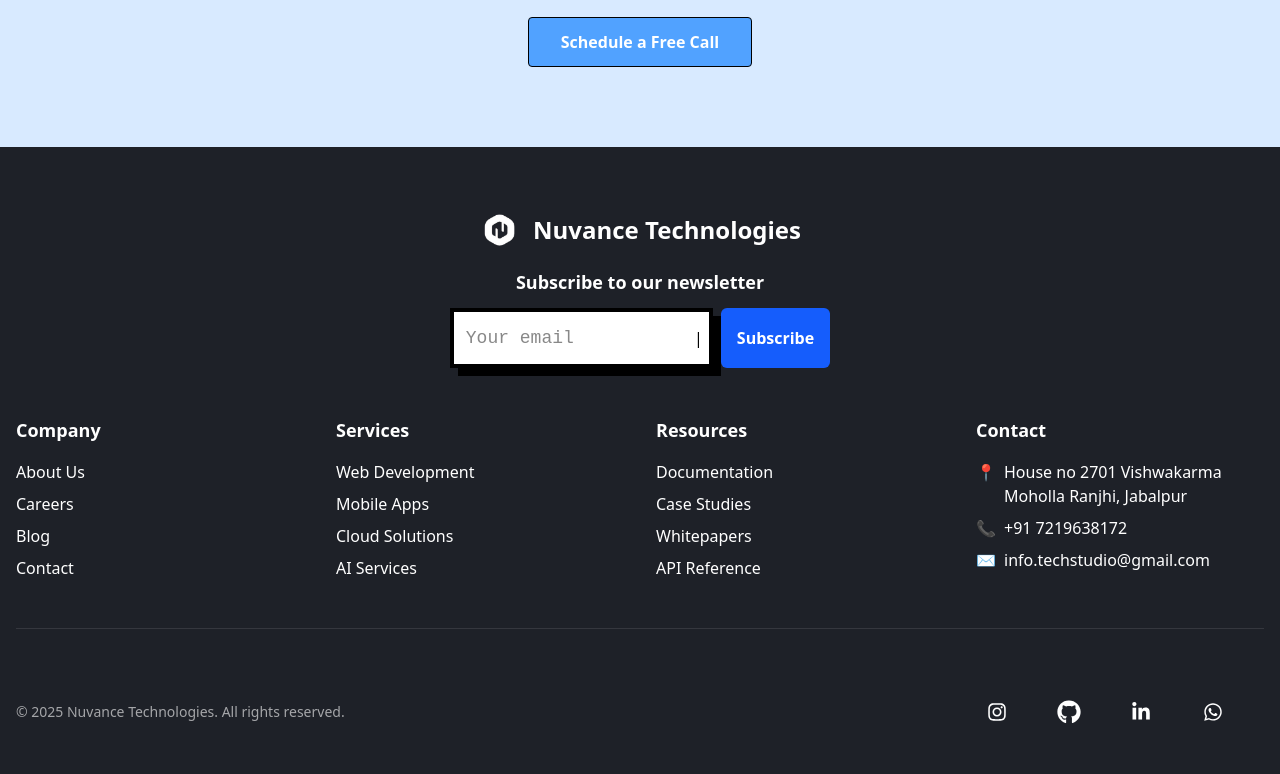
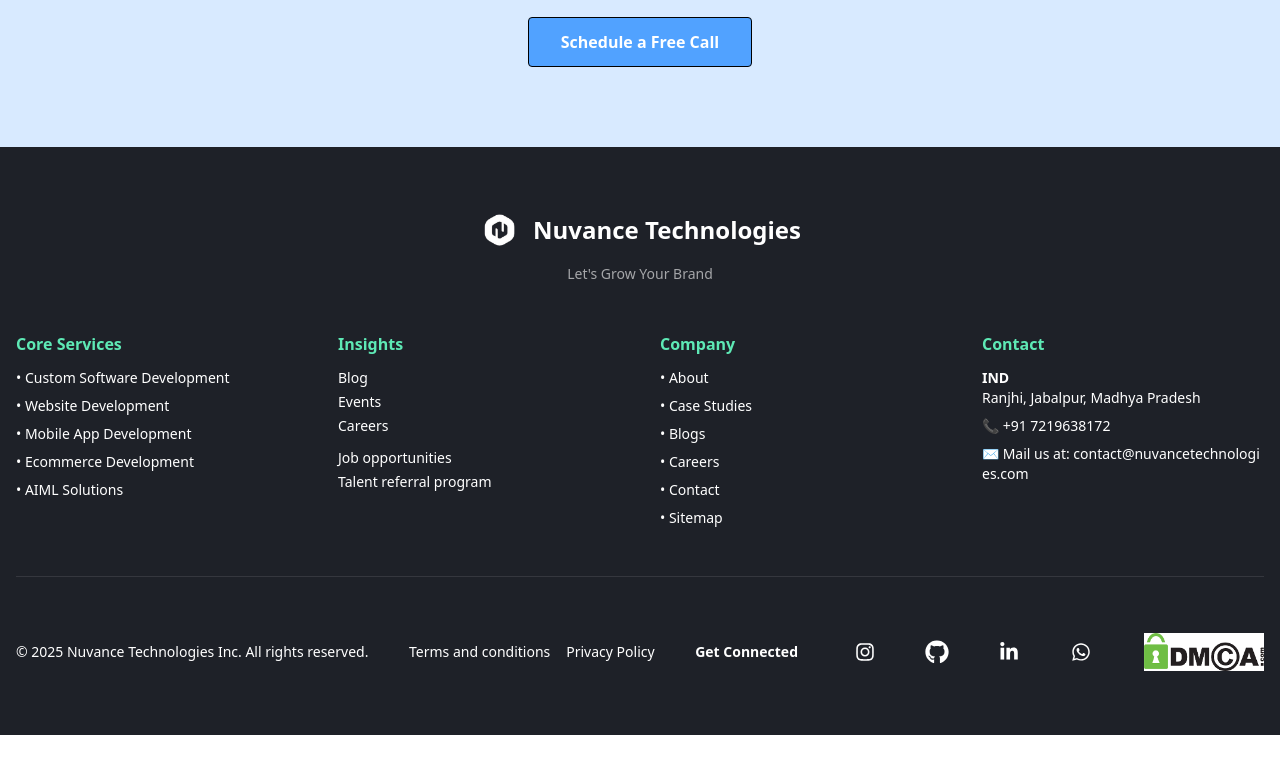
Before and after one commit to Nuvance-Technologies/Nuvance_Frontend, a Next.js app: page /services in a window 1280 px wide. Shown: the part 1466-2240 px from the top of the page. After the commit the page ends 2201 px from the top, so only its background shows below. Built offline with nearby package versions, Linux system fonts and the light colour scheme.

Commit message:
navbar, homepage, footer work done

```diff
--- a/app/case-study/page.tsx
+++ b/app/case-study/page.tsx
@@ -4,7 +4,7 @@ export default function CaseStudyPage() {
     return (
         <div className="h-screen bg-mainBgColor">
             <Navbar />
-            <div className="text-center mt-20">
+            <div className="text-center mt-18">
                 Case Studies page
             </div>
             <div className="text-center font-bold">
--- a/components/cards/SocialFooter.tsx
+++ b/components/cards/SocialFooter.tsx
@@ -22,7 +22,7 @@ const SocialFooter = () => {
                   <Linkedin/>
                 </a>
 
-                <a href="#" target='_blank' className="socialContainer containerFour">
+                <a href="#" className="socialContainer containerFour">
                   <Whatsapp/>
                 </a>
 
--- a/components/ui/Footer.tsx
+++ b/components/ui/Footer.tsx
@@ -1,16 +1,15 @@
 import Image from "next/image";
-import { Input } from "./Input-1";
-import { Button } from "./Button";
 import SocialFooter from "../cards/SocialFooter";
+import { useRouter } from "next/navigation";
 
 export default function Footer() {
+    const router = useRouter();
     return (
-        <footer className="bg-footerBg text-white pt-16 pb-8">
+        <footer className="bg-footerBg text-white pt-12 pb-6 sm:pt-16 sm:pb-8">
             <div className="container mx-auto px-4">
-                {/* Top Section - Logo and Newsletter */}
-                <div className="flex flex-col justify-between items-center mb-12">
-                    {/* Logo */}
-                    <div className="flex items-center mb-6 md:mb-0">
+                {/* Top Section - Logo and Name */}
+                <div className="flex flex-col items-center mb-8 sm:mb-12">
+                    <div className="flex items-center mb-3 sm:mb-4">
                         <div className="cursor-pointer">
                             <Image
                                 src="/NuvanceLogo-white.png"
@@ -20,102 +19,105 @@ export default function Footer() {
                                 className="hover:opacity-80 transition-opacity"
                             />
                         </div>
-                        <div className="text-2xl cursor-pointer font-bold ml-3 text-white relative group">
+                        <div className="text-xl sm:text-2xl cursor-pointer font-bold ml-3 text-white relative group">
                             Nuvance Technologies
                             <span className="absolute bottom-0 left-0 h-0.5 bg-white w-0 group-hover:w-full transition-all duration-300"></span>
                         </div>
                     </div>
+                    <p className="text-xs sm:text-sm text-white/60 text-center">Let&apos;s Grow Your Brand</p>
+                </div>
 
-                    {/* Newsletter */}
-                    <div className="w-full md:w-auto mt-5">
-                        <h3 className="text-lg font-semibold mb-3 text-center">Subscribe to our newsletter</h3>
-                        <div className="flex flex-col sm:flex-row gap-2">
-                            <Input
-                                type="email"
-                                placeholder="Your email"
-                            // className="bg-white/10 border-white/20 text-white placeholder-white/60 focus:ring-2 focus:ring-primary rounded-lg px-4 py-3 w-full sm:w-64"
-                            />
-                            <Button
-                                variant="blue_variant"
-                                text="Subscribe"
-                            // className="bg-primary hover:bg-primary/90 text-white rounded-lg px-6 py-3 transition-colors"
+                {/* Grid Content */}
+                <div className="grid grid-cols-1 sm:grid-cols-2 md:grid-cols-4 gap-8 sm:gap-10 text-xs sm:text-sm mb-8 sm:mb-12">
+                    {/* Core Services */}
+                    <div className="text-center sm:text-left">
+                        <h3 className="text-sm sm:text-base text-emerald-300 font-semibold mb-2 sm:mb-3">Core Services</h3>
+                        <ul className="space-y-1 sm:space-y-2">
+                            <li className="transition-all duration-500 hover:-translate-y-1 cursor-pointer">• Custom Software Development</li>
+                            <li className="transition-all duration-500 hover:-translate-y-1 cursor-pointer">• Website Development</li>
+                            <li className="transition-all duration-500 hover:-translate-y-1 cursor-pointer">• Mobile App Development</li>
+                            <li className="transition-all duration-500 hover:-translate-y-1 cursor-pointer">• Ecommerce Development</li>
+                            <li className="transition-all duration-500 hover:-translate-y-1 cursor-pointer">• AIML Solutions</li>
+                        </ul>
+                    </div>
+
+                    {/* Insights */}
+                    <div className="text-center sm:text-left">
+                        <h3 className="text-sm sm:text-base font-semibold text-emerald-300 mb-2 sm:mb-3">Insights</h3>
+                        <ul className="space-y-1">
+                            <li><span className="font-medium transition-all duration-300 hover:text-blue-400 cursor-pointer">Blog</span></li>
+                            <li className="transition-all duration-300 hover:text-blue-400 cursor-pointer">Events</li>
+                            <li><span className="font-medium transition-all duration-300 hover:text-blue-400 cursor-pointer">Careers</span></li>
+                        </ul>
+                        <ul className="space-y-1 mt-2 sm:mt-3 text-xs sm:text-sm">
+                            <li className="transition-all duration-300 hover:text-blue-400 cursor-pointer">Job opportunities</li>
+                            <li className="transition-all duration-300 hover:text-blue-400 cursor-pointer">Talent referral program</li>
+                        </ul>
+                    </div>
+
+                    {/* Company */}
+                    <div className="text-center sm:text-left">
+                        <h3 className="text-sm sm:text-base font-semibold mb-2 sm:mb-3 text-emerald-300">Company</h3>
+                        <ul className="space-y-1 sm:space-y-2 cursor-pointer">
+                            <li className="transition-all duration-300 hover:text-cyan-400" onClick={() => { router.push("/about-us") }}>• About</li>
+                            <li className="transition-all duration-300 hover:text-cyan-400" onClick={() => { router.push("/case-study") }}>• Case Studies</li>
+                            <li className="transition-all duration-300 hover:text-cyan-400" onClick={() => { router.push("/") }}>• Blogs</li>
+                            <li className="transition-all duration-300 hover:text-cyan-400" onClick={() => { router.push("/contact-us") }}>• Careers</li>
+                            <li className="transition-all duration-300 hover:text-cyan-400" onClick={() => { router.push("/contact-us") }}>• Contact</li>
+                            <li className="transition-all duration-300 hover:text-cyan-400" onClick={() => { router.push("/") }}>• Sitemap</li>
+                        </ul>
+                    </div>
+
+                    {/* Contact Info */}
+                    <div className="text-center sm:text-left">
+                        <h3 className="text-sm sm:text-base font-semibold mb-2 sm:mb-3 text-emerald-300">Contact</h3>
+                        <p className="mb-1 sm:mb-2 text-xs sm:text-sm">
+                            <strong>IND</strong><br />
+                            Ranjhi, Jabalpur, Madhya Pradesh
+                        </p>
+                        <p className="mb-1 sm:mb-2 text-xs sm:text-sm">📞 +91 7219638172</p>
+                        <p className="text-xs sm:text-sm">✉️{" "}
+                            <span> Mail us at: </span>
+                            <span
+                                onClick={() => { window.location.href = "mailto:contact@nuvancetechnologies.com"; }}
+                                className="cursor-pointer hover:text-blue-300 break-all"
                             >
-                            </Button>
-                        </div>
+                                contact@nuvancetechnologies.com
+                            </span>
+                        </p>
                     </div>
                 </div>
 
-                {/* Middle Section - Links */}
-                <div className="grid grid-cols-2 md:grid-cols-4 gap-8 mb-12">
-                    {/* Company */}
-                    <div>
-                        <h3 className="text-lg font-semibold mb-4">Company</h3>
-                        <ul className="space-y-2">
-                            <li><a href="#" className="hover:text-primary transition-colors">About Us</a></li>
-                            <li><a href="#" className="hover:text-primary transition-colors">Careers</a></li>
-                            <li><a href="#" className="hover:text-primary transition-colors">Blog</a></li>
-                            <li><a href="#" className="hover:text-primary transition-colors">Contact</a></li>
-                        </ul>
+                {/* Bottom Row */}
+                <div className="flex flex-col items-center md:flex-row justify-between border-t border-white/10 pt-4 sm:pt-6 gap-3 sm:gap-4 text-xs sm:text-sm">
+                    <div className="text-center hover:scale-105 transition-all duration-500 cursor-pointer md:text-left order-1 md:order-none">
+                        © {new Date().getFullYear()} Nuvance Technologies Inc. All rights reserved.
                     </div>
 
-                    {/* Services */}
-                    <div>
-                        <h3 className="text-lg font-semibold mb-4">Services</h3>
-                        <ul className="space-y-2">
-                            <li><a href="#" className="hover:text-primary transition-colors">Web Development</a></li>
-                            <li><a href="#" className="hover:text-primary transition-colors">Mobile Apps</a></li>
-                            <li><a href="#" className="hover:text-primary transition-colors">Cloud Solutions</a></li>
-                            <li><a href="#" className="hover:text-primary transition-colors">AI Services</a></li>
-                        </ul>
+                    <div className="flex flex-col sm:flex-row gap-2 sm:gap-4 text-center order-3 md:order-none">
+                        <span className="hover:text-primary cursor-pointer transition-all duration-300 hover:text-blue-400">Terms and conditions</span>
+                        <span className="hover:text-primary cursor-pointer transition-all duration-300 hover:text-blue-400">Privacy Policy</span>
                     </div>
 
-                    {/* Resources */}
-                    <div>
-                        <h3 className="text-lg font-semibold mb-4">Resources</h3>
-                        <ul className="space-y-2">
-                            <li><a href="#" className="hover:text-primary transition-colors">Documentation</a></li>
-                            <li><a href="#" className="hover:text-primary transition-colors">Case Studies</a></li>
-                            <li><a href="#" className="hover:text-primary transition-colors">Whitepapers</a></li>
-                            <li><a href="#" className="hover:text-primary transition-colors">API Reference</a></li>
-                        </ul>
-                    </div>
-
-                    {/* Contact */}
-                    <div>
-                        <h3 className="text-lg font-semibold mb-4">Contact</h3>
-                        <ul className="space-y-2">
-                            <li className="flex items-start">
-                                <span className="mr-2">📍</span>
-                                House no 2701 Vishwakarma Moholla Ranjhi, Jabalpur
-                            </li>
-                            <li className="flex items-center">
-                                <span className="mr-2">📞</span>
-                                +91 7219638172
-                            </li>
-                            <li className="flex items-center">
-                                <span className="mr-2">✉️</span>
-                                <div
-                                    onClick={() => { window.location.href = "mailto:info.techstudio@gmail.com"; }}
-                                    className="cursor-pointer break-words overflow-hidden text-ellipsis"
-                                    style={{ wordBreak: 'break-word', maxWidth: '100%' }}
-                                >
-                                    info.techstudio@gmail.com
-                                </div>
-                            </li>
-                        </ul>
-                    </div>
-                </div>
-
-                {/* Bottom Section - Social and Copyright */}
-                <div className="flex flex-col md:flex-row justify-between items-center border-t border-white/10 pt-8">
-
-                    {/* Copyright */}
-                    <div className="text-sm text-white/60">
-                        © {new Date().getFullYear()} Nuvance Technologies. All rights reserved.
-                    </div>
-
-                    <div>
-                        <SocialFooter />
+                    <div className="flex flex-col items-center sm:flex-row gap-2 sm:gap-4 order-2 md:order-none mb-3 sm:mb-0">
+                        <span
+                            onClick={() => { router.push("/contact-us") }}
+                            className="font-semibold cursor-pointer transition-all duration-300 hover:text-green-400 text-sm"
+                        >
+                            Get Connected
+                        </span>
+                        <div className="flex  md:flex-row flex-col items-center gap-2">
+                            <SocialFooter />
+                            <div className="ml-1">
+                                <Image
+                                    src="/dmca.png"
+                                    alt="DMCA"
+                                    width={80}
+                                    height={30}
+                                    className="w-25 md:w-30"
+                                />
+                            </div>
+                        </div>
                     </div>
                 </div>
             </div>
--- a/components/ui/ServiceCard.tsx
+++ b/components/ui/ServiceCard.tsx
@@ -91,7 +91,7 @@ const StyledWrapper = styled.div`
     top: 50%;
     left: 50%;
     width: 350px;
-    height: 220px;
+    height: 250px;
     border-radius: 50%;
     background: red;
     opacity: 0.7;
--- a/icons/others/Close.tsx
+++ b/icons/others/Close.tsx
@@ -1,6 +1,6 @@
 export const Close = () => {
     return (
-        <svg className="size-5" fill="currentColor" stroke="currentColor" xmlns="http://www.w3.org/2000/svg" viewBox="0 0 384 512">
+        <svg className="size-6" fill="currentColor" stroke="currentColor" xmlns="http://www.w3.org/2000/svg" viewBox="0 0 384 512">
             <path d="M342.6 150.6c12.5-12.5 12.5-32.8 0-45.3s-32.8-12.5-45.3 0L192 210.7 86.6 105.4c-12.5-12.5-32.8-12.5-45.3 0s-12.5 32.8 0 45.3L146.7 256 41.4 361.4c-12.5 12.5-12.5 32.8 0 45.3s32.8 12.5 45.3 0L192 301.3 297.4 406.6c12.5 12.5 32.8 12.5 45.3 0s12.5-32.8 0-45.3L237.3 256 342.6 150.6z"/>
         </svg>
     )
--- a/icons/others/MenuBars.tsx
+++ b/icons/others/MenuBars.tsx
@@ -1,6 +1,6 @@
 export const MenuBars = () => {
     return (
-        <svg xmlns="http://www.w3.org/2000/svg" className="size-5" fill="currentColor" stroke="currentColor" viewBox="0 0 448 512">
+        <svg xmlns="http://www.w3.org/2000/svg" className="size-6" fill="currentColor" stroke="currentColor" viewBox="0 0 448 512">
             <path d="M0 96C0 78.3 14.3 64 32 64l384 0c17.7 0 32 14.3 32 32s-14.3 32-32 32L32 128C14.3 128 0 113.7 0 96zM0 256c0-17.7 14.3-32 32-32l384 0c17.7 0 32 14.3 32 32s-14.3 32-32 32L32 288c-17.7 0-32-14.3-32-32zM448 416c0 17.7-14.3 32-32 32L32 448c-17.7 0-32-14.3-32-32s14.3-32 32-32l384 0c17.7 0 32 14.3 32 32z"/>
         </svg>
     )
```
Also changed, not shown: app/globals.css (+41 -0 lines), app/page.tsx (+20 -9 lines), components/ui/Navbar.tsx (+65 -24 lines), public/dmca.png (added).
